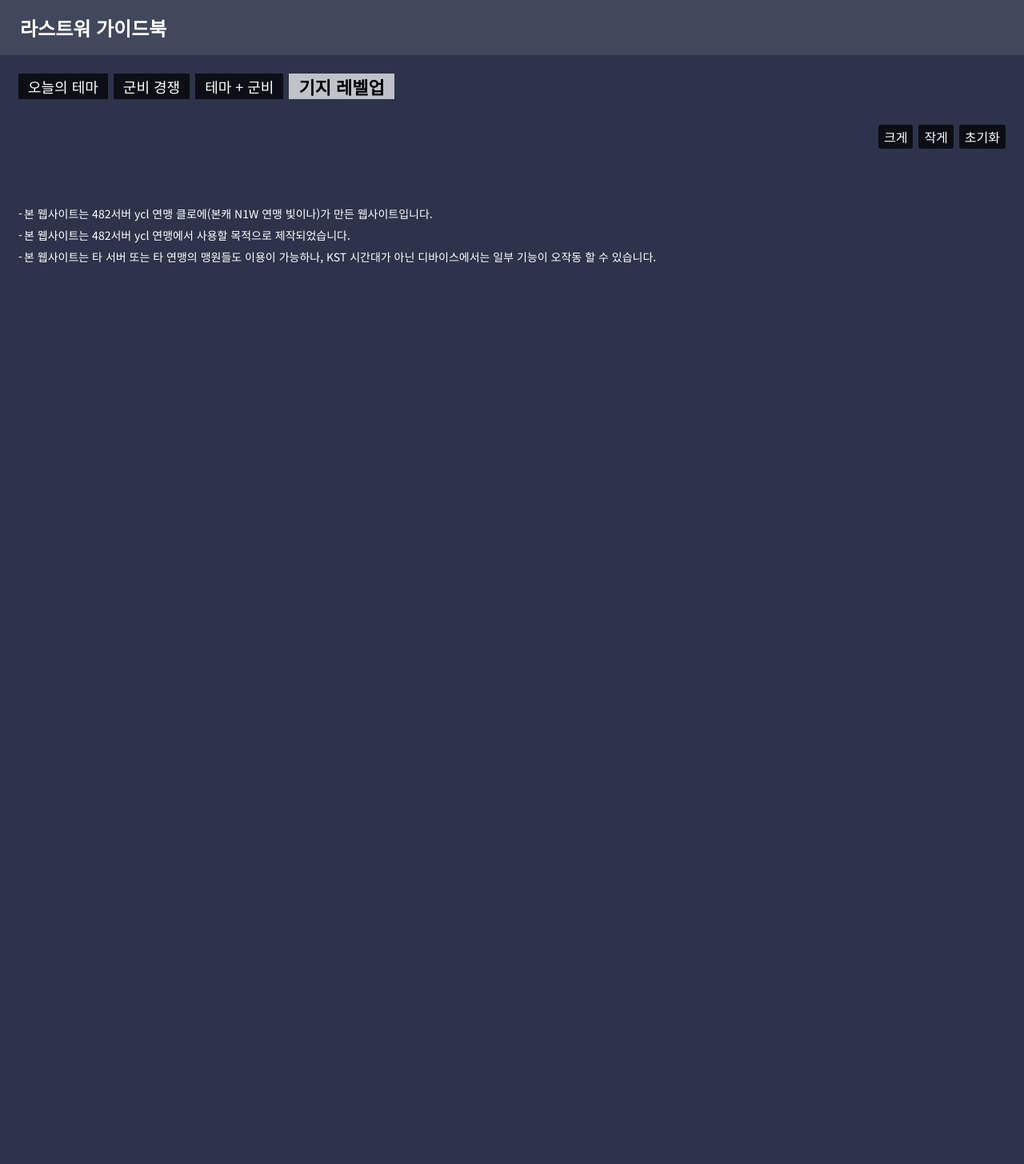
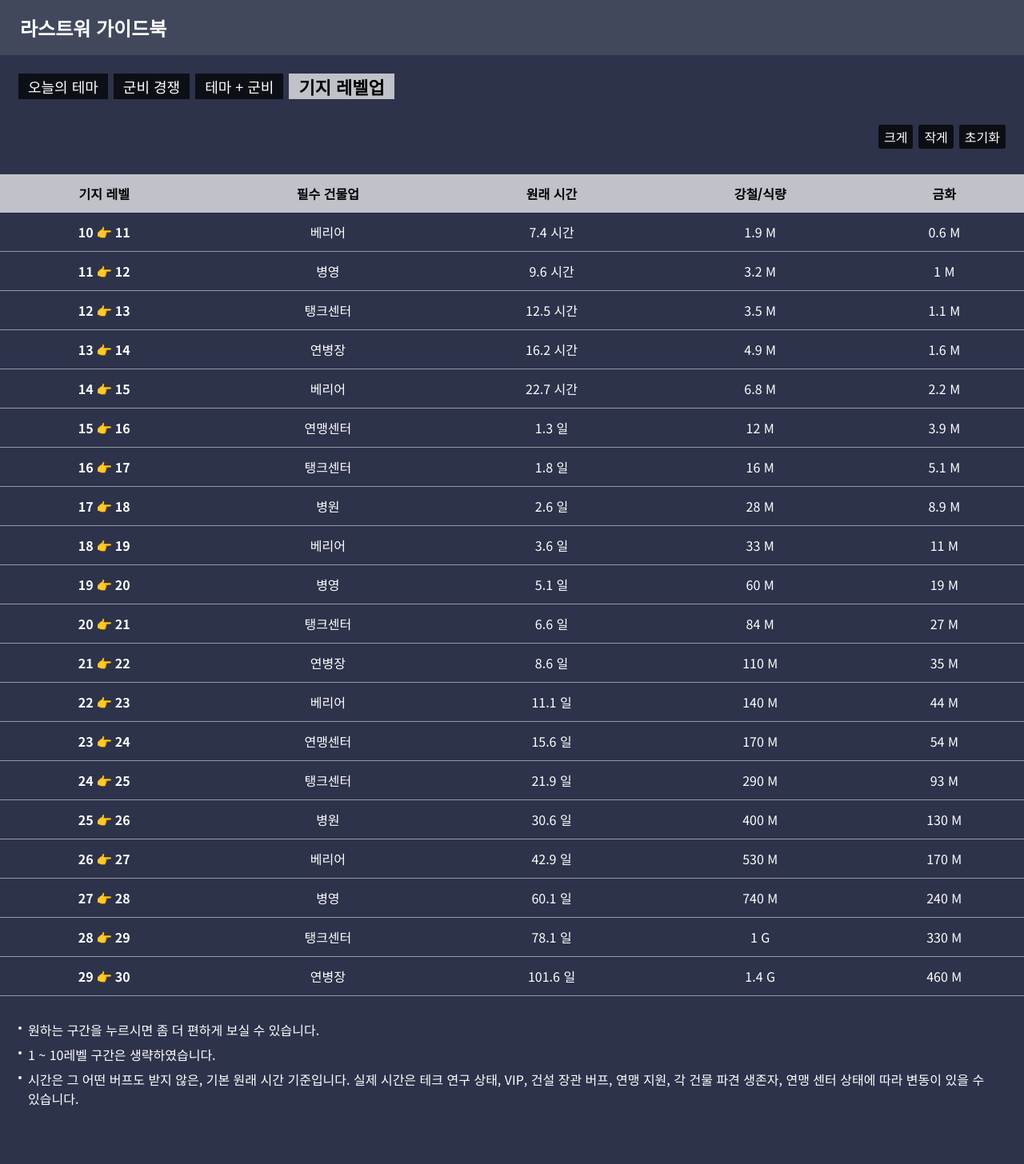
Before and after one commit to naninyang/lawar, a Next.js app: page /base in a window 1280 px wide. Shown: the top 1456 px of the page at 80% size. Before the commit the page ends 800 px from the top, so only its background shows below. Built offline with nearby package versions, Linux system fonts and the light colour scheme.

Commit message:
Base page

```diff
--- /dev/null
+++ b/pages/api/base.ts
@@ -0,0 +1,28 @@
+import { NextApiRequest, NextApiResponse } from 'next';
+
+export default function handler(req: NextApiRequest, res: NextApiResponse) {
+  const baseData = [
+    { level: '10 👉 11', building: '베리어', time: '7.4 시간', steel: '1.9 M', gold: '0.6 M' },
+    { level: '11 👉 12', building: '병영', time: '9.6 시간', steel: '3.2 M', gold: '1 M' },
+    { level: '12 👉 13', building: '탱크센터', time: '12.5 시간', steel: '3.5 M', gold: '1.1 M' },
+    { level: '13 👉 14', building: '연병장', time: '16.2 시간', steel: '4.9 M', gold: '1.6 M' },
+    { level: '14 👉 15', building: '베리어', time: '22.7 시간', steel: '6.8 M', gold: '2.2 M' },
+    { level: '15 👉 16', building: '연맹센터', time: '1.3 일', steel: '12 M', gold: '3.9 M' },
+    { level: '16 👉 17', building: '탱크센터', time: '1.8 일', steel: '16 M', gold: '5.1 M' },
+    { level: '17 👉 18', building: '병원', time: '2.6 일', steel: '28 M', gold: '8.9 M' },
+    { level: '18 👉 19', building: '베리어', time: '3.6 일', steel: '33 M', gold: '11 M' },
+    { level: '19 👉 20', building: '병영', time: '5.1 일', steel: '60 M', gold: '19 M' },
+    { level: '20 👉 21', building: '탱크센터', time: '6.6 일', steel: '84 M', gold: '27 M' },
+    { level: '21 👉 22', building: '연병장', time: '8.6 일', steel: '110 M', gold: '35 M' },
+    { level: '22 👉 23', building: '베리어', time: '11.1 일', steel: '140 M', gold: '44 M' },
+    { level: '23 👉 24', building: '연맹센터', time: '15.6 일', steel: '170 M', gold: '54 M' },
+    { level: '24 👉 25', building: '탱크센터', time: '21.9 일', steel: '290 M', gold: '93 M' },
+    { level: '25 👉 26', building: '병원', time: '30.6 일', steel: '400 M', gold: '130 M' },
+    { level: '26 👉 27', building: '베리어', time: '42.9 일', steel: '530 M', gold: '170 M' },
+    { level: '27 👉 28', building: '병영', time: '60.1 일', steel: '740 M', gold: '240 M' },
+    { level: '28 👉 29', building: '탱크센터', time: '78.1 일', steel: '1 G', gold: '330 M' },
+    { level: '29 👉 30', building: '연병장', time: '101.6 일', steel: '1.4 G', gold: '460 M' },
+  ];
+
+  res.status(200).json(baseData);
+}
--- a/pages/base.tsx
+++ b/pages/base.tsx
@@ -1,7 +1,32 @@
+import { useEffect, useState } from 'react';
 import Seo, { originTitle } from '@/components/Seo';
 import styles from '@/styles/Base.module.sass';
 
+interface BaseData {
+  level: string;
+  building: string;
+  time: string;
+  steel: string;
+  gold: string;
+}
+
 export default function Base() {
+  const [data, setData] = useState<BaseData[]>([]);
+  const [selectedRow, setSelectedRow] = useState<number | null>(null);
+
+  useEffect(() => {
+    const fetchData = async () => {
+      const response = await fetch('/api/base');
+      const result = await response.json();
+      setData(result);
+    };
+    fetchData();
+  }, []);
+
+  const handleRowClick = (index: number) => {
+    setSelectedRow(index);
+  };
+
   const timestamp = Date.now();
   return (
     <main className={styles.base}>
@@ -12,6 +37,42 @@ export default function Base() {
         pageImg={`https://lawar.dev1stud.io/og-base.webp?ts=${timestamp}`}
       />
       <h2>기지 업 기본 정보</h2>
+      <div className={styles.table}>
+        <table>
+          <thead>
+            <tr>
+              <th scope="col">기지 레벨</th>
+              <th scope="col">필수 건물업</th>
+              <th scope="col">원래 시간</th>
+              <th scope="col">강철/식량</th>
+              <th scope="col">금화</th>
+            </tr>
+          </thead>
+          <tbody>
+            {data.map((row, index) => (
+              <tr
+                key={index}
+                className={selectedRow === index ? styles.current : undefined}
+                onClick={() => handleRowClick(index)}
+              >
+                <td>{row.level}</td>
+                <td>{row.building}</td>
+                <td>{row.time}</td>
+                <td>{row.steel}</td>
+                <td>{row.gold}</td>
+              </tr>
+            ))}
+          </tbody>
+        </table>
+        <ul>
+          <li>원하는 구간을 누르시면 좀 더 편하게 보실 수 있습니다.</li>
+          <li>1 ~ 10레벨 구간은 생략하였습니다.</li>
+          <li>
+            시간은 그 어떤 버프도 받지 않은, 기본 원래 시간 기준입니다. 실제 시간은 테크 연구 상태, VIP, 건설 장관 버프,
+            연맹 지원, 각 건물 파견 생존자, 연맹 센터 상태에 따라 변동이 있을 수 있습니다.
+          </li>
+        </ul>
+      </div>
     </main>
   );
 }
--- a/styles/Base.module.sass
+++ b/styles/Base.module.sass
@@ -1,3 +1,58 @@
 @import './designSystem'
 
 .base
+  .table
+    overflow: auto
+
+    table
+      caption-side: bottom
+      border-collapse: collapse
+      width: 100%
+      vertical-align: top
+
+      tr
+        &.current
+          td
+            background-color: $hex-black
+            font-size: rem(18)
+            font-weight: 900
+
+        &:hover
+          td
+            background-color: rgba($hex-black, .5)
+            font-weight: 700
+
+        th, td
+          text-align: center
+          white-space: nowrap
+          padding: rem(12)
+
+        th
+          background-color: rgba($hex-white, .7)
+          font-weight: 900
+          color: $hex-black
+
+        td
+          vertical-align: top
+          border-bottom: 1px solid rgba($hex-white, .5)
+
+          &:first-of-type
+            font-weight: 700
+
+  ul
+    padding: rem(23)
+
+    li
+      margin: rem(7) 0
+      padding-left: rem(12)
+      position: relative
+
+      &::before
+        position: absolute
+        top: rem(8)
+        left: 0
+        content: ''
+        width: rem(4)
+        height: rem(4)
+        background-color: $hex-white
+        border-radius: rem(4)
```
